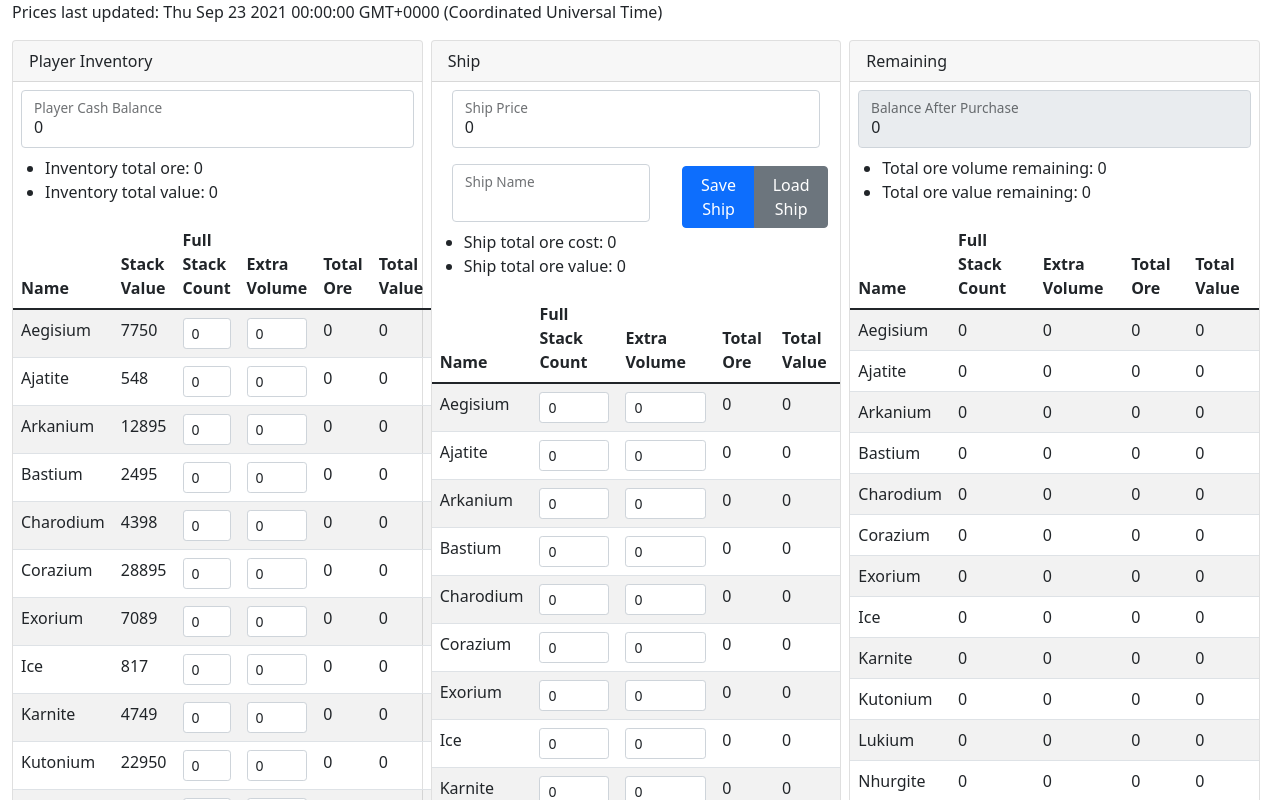
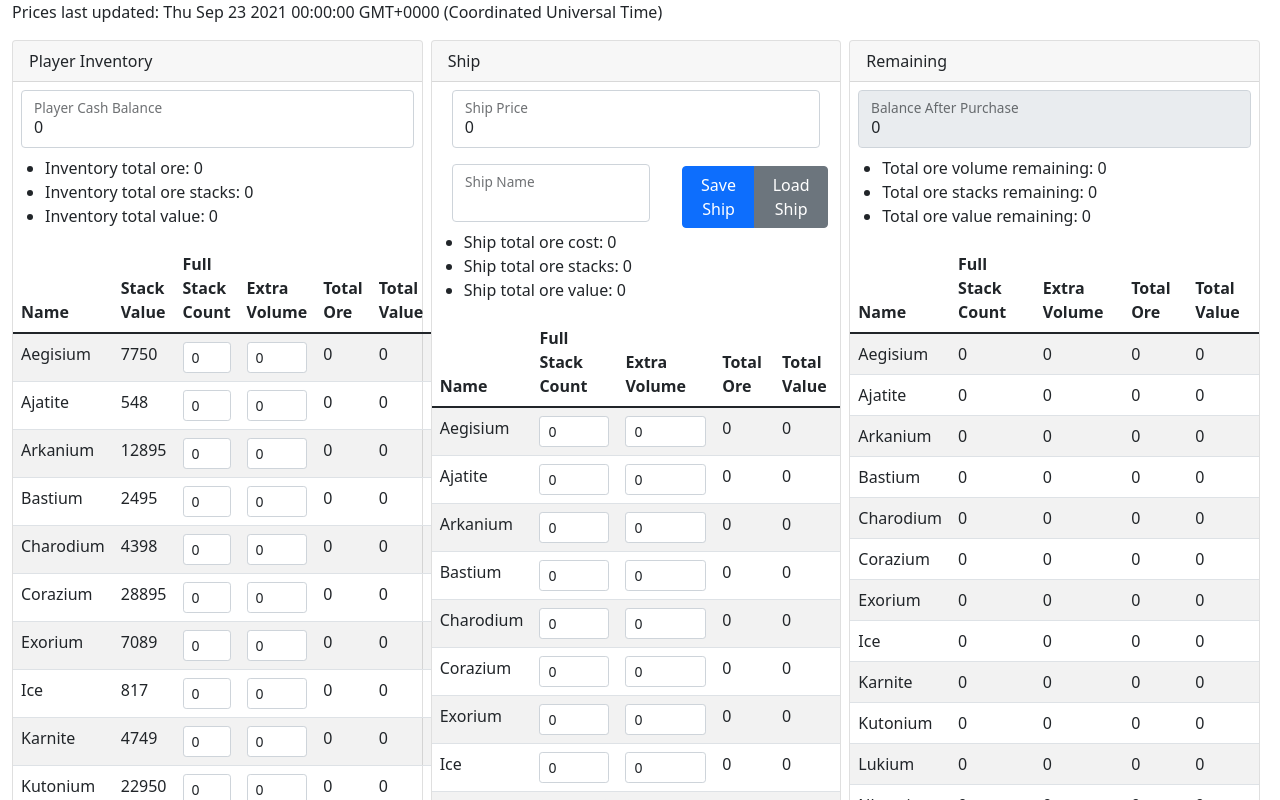
Before and after one commit to pr0uxx/starbase-inventory-manager, a Vue app: page /#/ in a window 1280 px wide. Shown: the top 800 px of the page. Built offline with nearby package versions, Linux system fonts and the light colour scheme.

Commit message:
Adding total ore stacks

```diff
--- a/src/components/InventoryCompare.vue
+++ b/src/components/InventoryCompare.vue
@@ -7,6 +7,9 @@
 	<ul>
 		<li>
 			Total ore volume remaining: {{formatNumber(compare.totalOreVolume)}}
+		</li>
+		<li>
+			Total ore stacks remaining: {{formatNumber(compare.totalOreStacks)}}
 		</li>
 		<li>
 			Total ore value remaining: {{formatNumber(compare.totalOreValue)}}
--- a/src/components/OreTable.vue
+++ b/src/components/OreTable.vue
@@ -6,6 +6,9 @@
 	<ul>
 		<li>
 			Inventory total ore: {{formatNumber(playerInventory.totalOreVolume)}}
+		</li>
+		<li>
+			Inventory total ore stacks: {{formatNumber(playerInventory.totalOreStacks)}}
 		</li>
 		<li>
 			Inventory total value: {{formatNumber(playerInventory.totalOreValue)}}
--- a/src/components/ShipPurchase.vue
+++ b/src/components/ShipPurchase.vue
@@ -39,6 +39,9 @@
 	<ul>
 		<li>
 			Ship total ore cost: {{formatNumber(shipInventory.totalOreVolume)}}
+		</li>
+		<li>
+			Ship total ore stacks: {{formatNumber(shipInventory.totalOreStacks)}}
 		</li>
 		<li>
 			Ship total ore value: {{formatNumber(shipInventory.totalOreValue)}}
--- a/src/data/classes/PlayerInventory.ts
+++ b/src/data/classes/PlayerInventory.ts
@@ -34,6 +34,11 @@ export default class PlayerInventory {
 				return Number(t.toFixed(0) ?? 0);
 			}
 		}));
+	}
+
+	get totalOreStacks(): number {
+		const n = this.totalOreVolume / this.ores[0].stackSize;
+		return n ?? 0;
 	}
 
 	private sum(arr: number[]) {
@@ -88,6 +93,10 @@ export class InventoryCompare {
 		return this.inventoryA.totalOreVolume - this.inventoryB.totalOreVolume;
 	}
 
+	get totalOreStacks(): number {
+		return this.inventoryA.totalOreStacks - this.inventoryB.totalOreStacks;
+	}
+
 	get oreArray(): PlayerOwnedOre[] {
 		return this.inventoryA.ores.map((a, index) => {
 			const c = new PlayerOwnedOre(a.name, a.marketValue);
```
Also changed, not shown: 5 other files (tests, documents, lock files or other folders).
